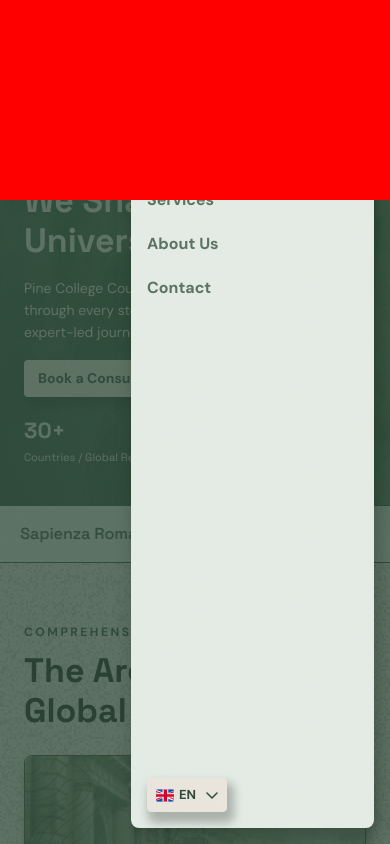
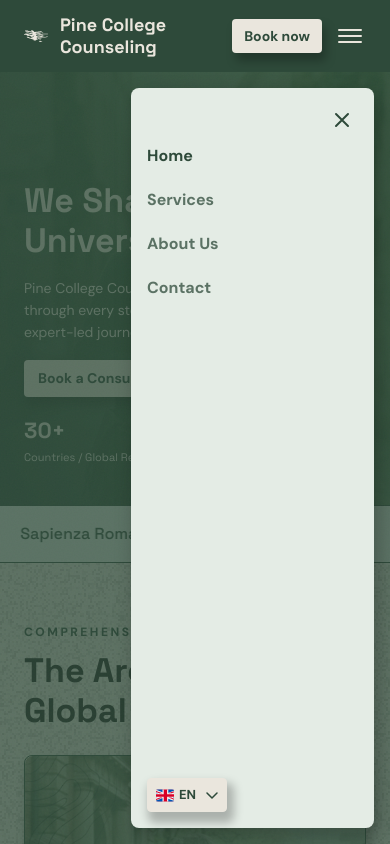
Before and after one commit to Pine2026/pine-counseling, a Next.js app: page / in a window 390 px wide. Both pictures are taken after a click on the button "Open menu". Shown: the top 844 px of the page. Built offline with nearby package versions, Linux system fonts and the light colour scheme.

Commit message:
Raise nav z-index to 9999 — diagnostic proved red at z:9999 covers gap, nav at z:50 did not

```diff
--- a/components/Nav.tsx
+++ b/components/Nav.tsx
@@ -122,19 +122,15 @@ export default function Nav() {
 
   return (
     <>
-      {/* DEBUG: red diagnostic rectangle — remove after testing */}
-      <div
-        className="fixed inset-x-0 lg:hidden"
-        style={{ top: 0, height: 200, background: "red", zIndex: 9999, pointerEvents: "none" }}
-      />
       <nav
-        className="fixed top-0 inset-x-0 z-50 bg-brand"
+        className="fixed top-0 inset-x-0 bg-brand"
         style={{
           height: "calc(72px + env(safe-area-inset-top, 0px))",
           paddingTop: "env(safe-area-inset-top, 0px)",
           WebkitBackfaceVisibility: "hidden",
           backfaceVisibility: "hidden",
           transform: "translateZ(0)",
+          zIndex: 9999,
         }}
       >
         <div className="relative z-10 flex items-center justify-between px-6 lg:px-[80px]" style={{ height: 72 }}>
@@ -261,7 +257,7 @@ export default function Nav() {
               exit={{ opacity: 0 }}
               transition={{ duration: 0.2 }}
               className="fixed inset-0 lg:hidden"
-              style={{ background: "rgba(46,74,58,0.75)", zIndex: 49 }}
+              style={{ background: "rgba(46,74,58,0.75)", zIndex: 9998 }}
               onClick={() => setMenuOpen(false)}
             />
 
@@ -281,7 +277,7 @@ export default function Nav() {
                 background: "#e4ece5",
                 borderRadius: 8,
                 boxShadow: "4px 8px 20px rgba(0,0,0,0.25)",
-                zIndex: 50,
+                zIndex: 9999,
                 padding: 16,
               }}
             >
```
